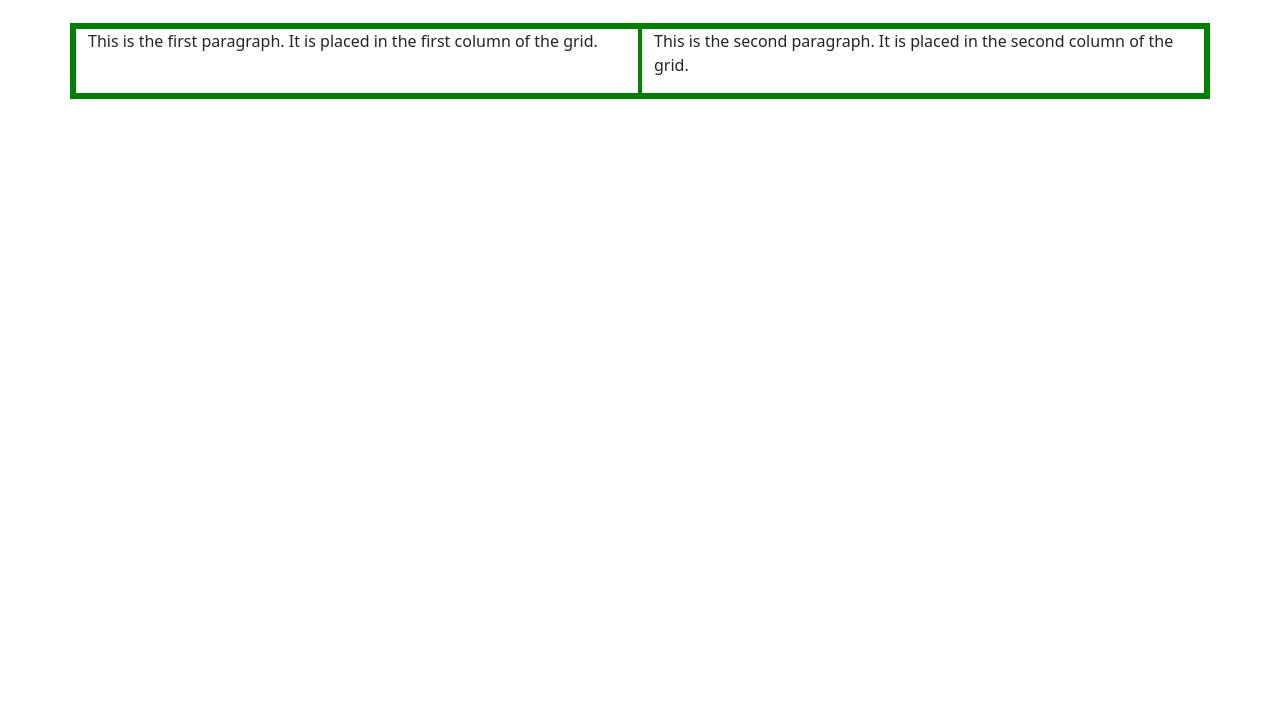
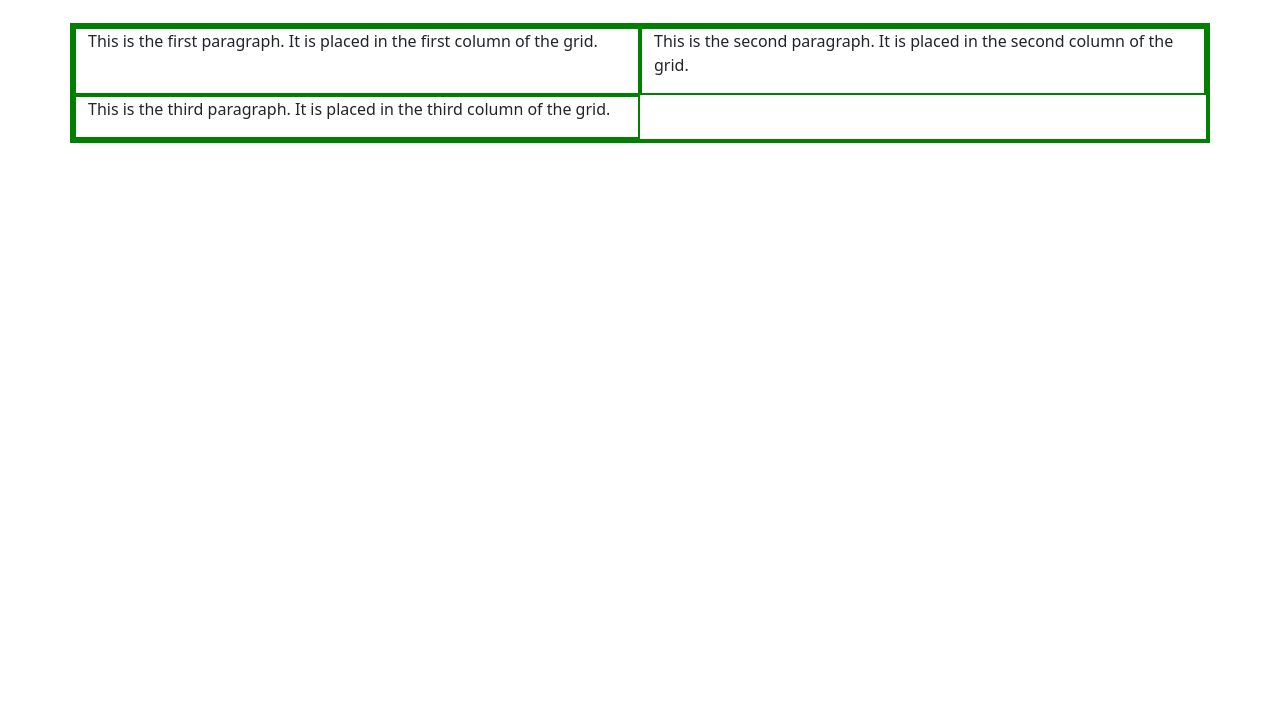
Before and after one commit to ArcherSMU/WAD2--TEST, a plain HTML site: page index.html in a window 1280 px wide. Shown: the part 77-800 px from the top of the page. Drawn offline with nearby package versions, Linux system fonts and the light colour scheme.

Commit message:
CONFLICT!!

```diff
--- a/index.html
+++ b/index.html
@@ -23,6 +23,9 @@
                 <div class="col-md-6">
                     <p>This is the second paragraph. It is placed in the second column of the grid.</p>
                 </div>
+                <div class="col-md-6">
+                  <p>This is the third paragraph. It is placed in the third column of the grid.</p>
+              </div>
             </div>
         </div>
     </main>
```
